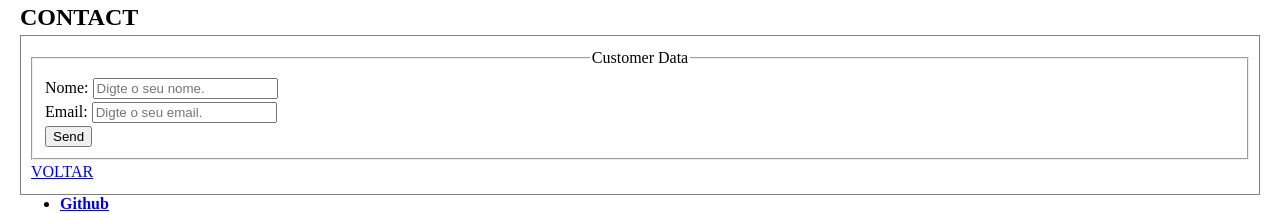
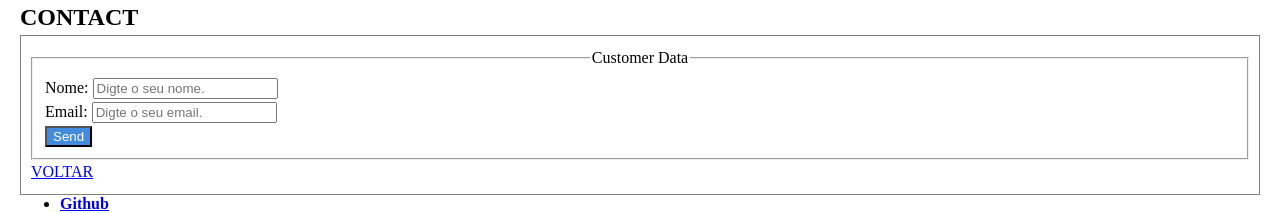
Before and after one commit to lecristina/projeto-inicial, a plain HTML site: page index.html in a window 1280 px wide. Shown: the part 1360-1573 px from the top of the page. Drawn offline with Linux system fonts and the light colour scheme.

Commit message:
estilizando os botões

```diff
--- a/css/style.css
+++ b/css/style.css
@@ -31,6 +31,11 @@ nav {
 
 p {
     color: rgb(20, 104, 20);
+}
+
+button {
+    background-color: rgb(67, 139, 221);
+    color: white;
 }
 
 
```
